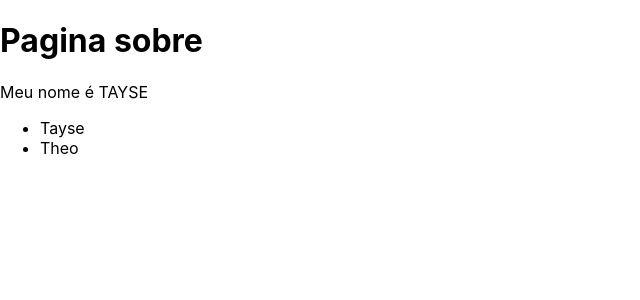
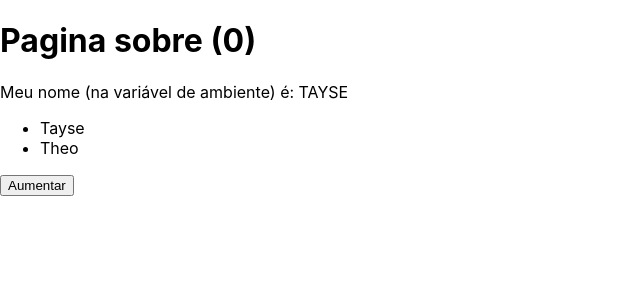
Before and after one commit to TayseRosa/nextjs-introducao, a Next.js app: page /sobre in a window 1280 px wide. Shown: the top 300 px of the page, without its empty margins (0-640 px from the left). Built offline with nearby package versions, Linux system fonts and the light colour scheme.

Commit message:
Usando o componente Link

```diff
--- a/pages/sobre/index.tsx
+++ b/pages/sobre/index.tsx
@@ -1,16 +1,32 @@
+import Link from "next/link";
 import Script from "next/script"
+import { useState } from "react"
 
 const Sobre = () => {
+
+  const [ contador, setContador ] = useState(0);
+
+  const handleContadorBtn = () => {
+    setContador(contador + 1);
+  }
+
   return(
     <div>
-      <h1>Pagina sobre</h1>
+      <h1>Pagina sobre ({ contador })</h1>
 
-      Meu nome é { process.env.NEXT_PUBLIC_NOME }
+      Meu nome (na variável de ambiente) é: { process.env.NEXT_PUBLIC_NOME }
 
       <ul>
-        <li><a href="/sobre/tayse">Tayse</a></li>
-        <li><a href="/sobre/theo">Theo</a></li>
+        <li> <Link href="/sobre/tayse"> Tayse </Link> </li>
+        <li> <Link
+                href="/sobre/theo"
+                replace
+        > Theo </Link> </li>
       </ul>
+
+      <button onClick={handleContadorBtn}>
+        Aumentar
+      </button>
 
       <Script
         src="https://www.google-analytics.com/analytics.js"
```
Also changed, not shown: 1 other file (tests, documents, lock files or other folders).
